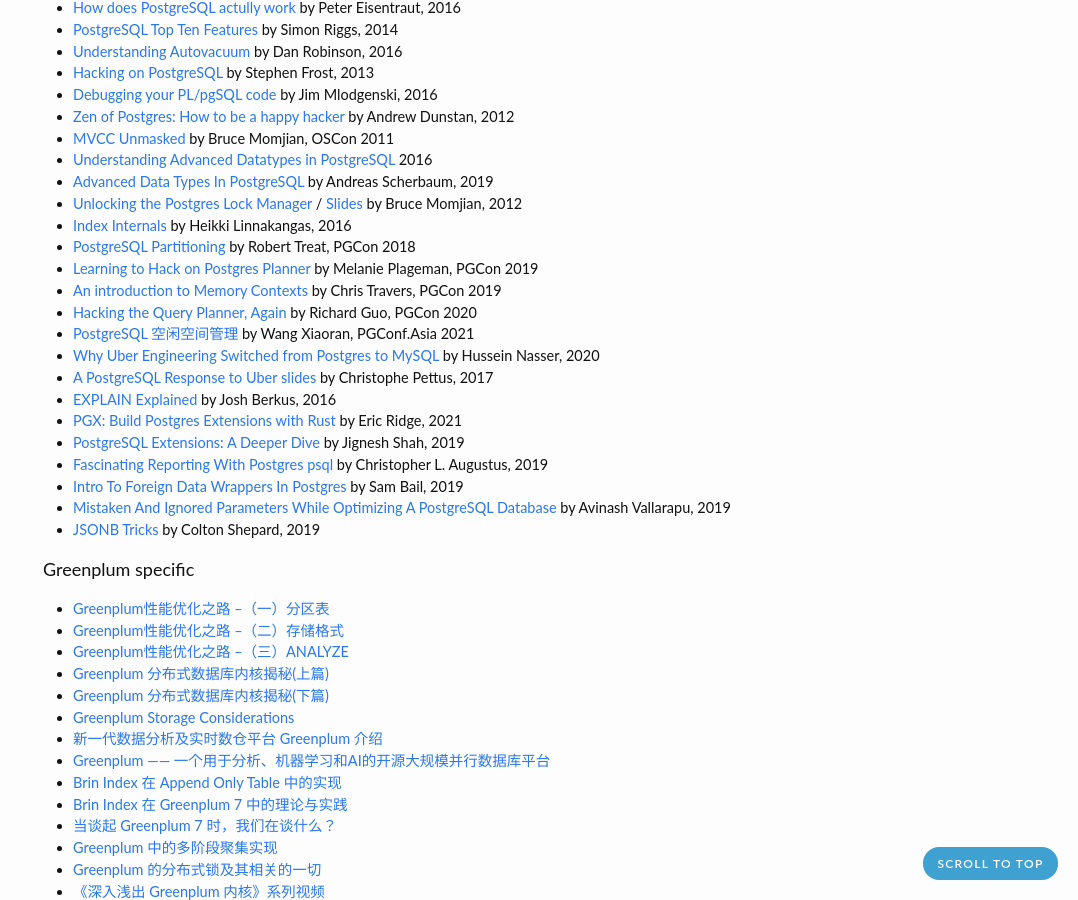
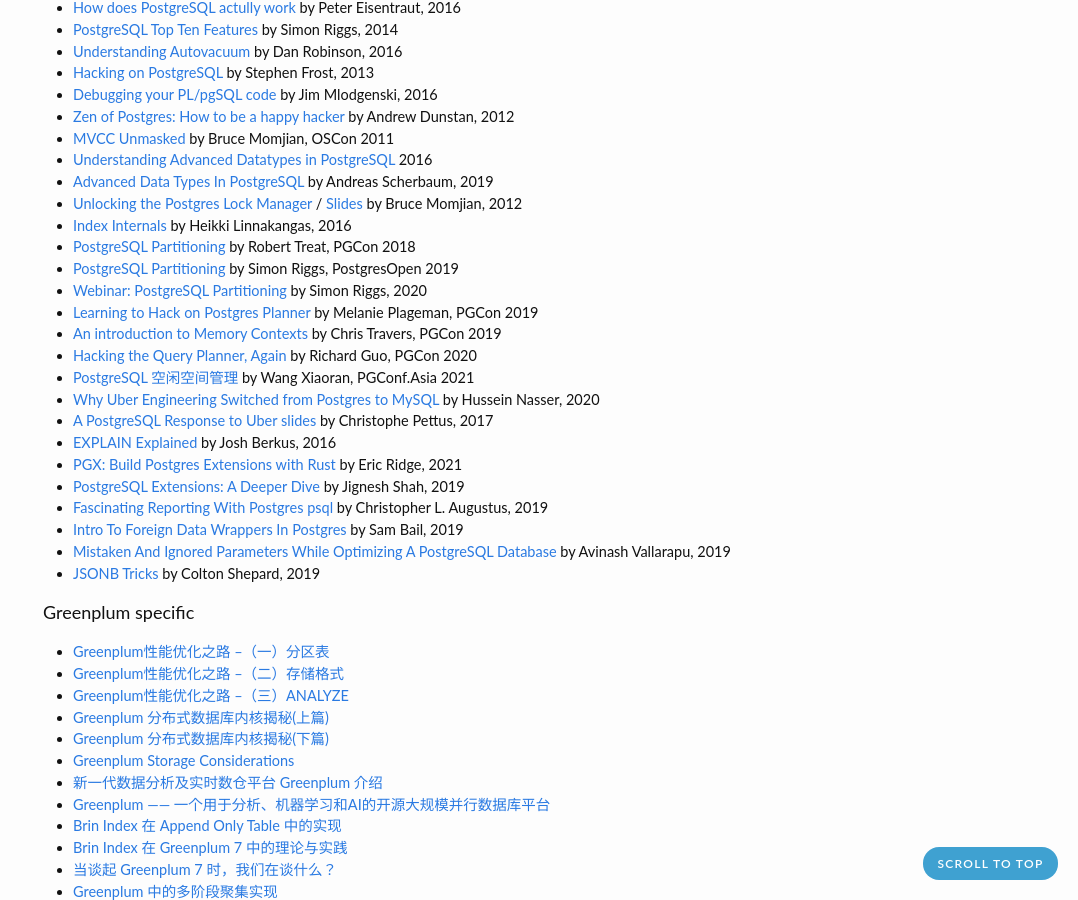
Before and after one commit to zhjwpku/zhjwpku.github.io, a Jekyll site: the page built from _posts/2022-07-12-awesome-postgres.md, in a window 1280 px wide and 900 px high, scrolled down 2410 px. Shown: the whole window, without its empty margins (202-1280 px from the left). Built offline with Jekyll 4.4.1, drawn with Linux system fonts in a browser that asks for light colours; comment, search, counter and statistics services are not loaded.

Commit message:
PostgreSQL Partitioning
Signed-off-by: Junwang Zhao <zhjwpku@gmail.com>

```diff
--- a/_posts/2022-07-12-awesome-postgres.md
+++ b/_posts/2022-07-12-awesome-postgres.md
@@ -124,6 +124,8 @@
 - [Unlocking the Postgres Lock Manager](https://www.youtube.com/watch?v=s3ee0nuDDqs) / [Slides](https://momjian.us/main/writings/pgsql/locking.pdf) by Bruce Momjian, 2012
 - [Index Internals](https://www.youtube.com/watch?v=W6B8-srOsrs) by Heikki Linnakangas, 2016
 - [PostgreSQL Partitioning](https://www.youtube.com/watch?v=yp_8QSWOcTI) by Robert Treat, PGCon 2018
+- [PostgreSQL Partitioning](https://www.youtube.com/watch?v=JWQVDKw1HVk) by Simon Riggs, PostgresOpen 2019
+- [Webinar: PostgreSQL Partitioning](https://www.youtube.com/watch?v=7VCSmuHMpfk) by Simon Riggs, 2020
 - [Learning to Hack on Postgres Planner](https://www.youtube.com/watch?v=j7UPVU5UCV4) by Melanie Plageman, PGCon 2019
 - [An introduction to Memory Contexts](https://www.youtube.com/watch?v=tP2pHbKz2R0) by Chris Travers, PGCon 2019
 - [Hacking the Query Planner, Again](https://www.youtube.com/watch?v=wTg02tniO2A) by Richard Guo, PGCon 2020
```
